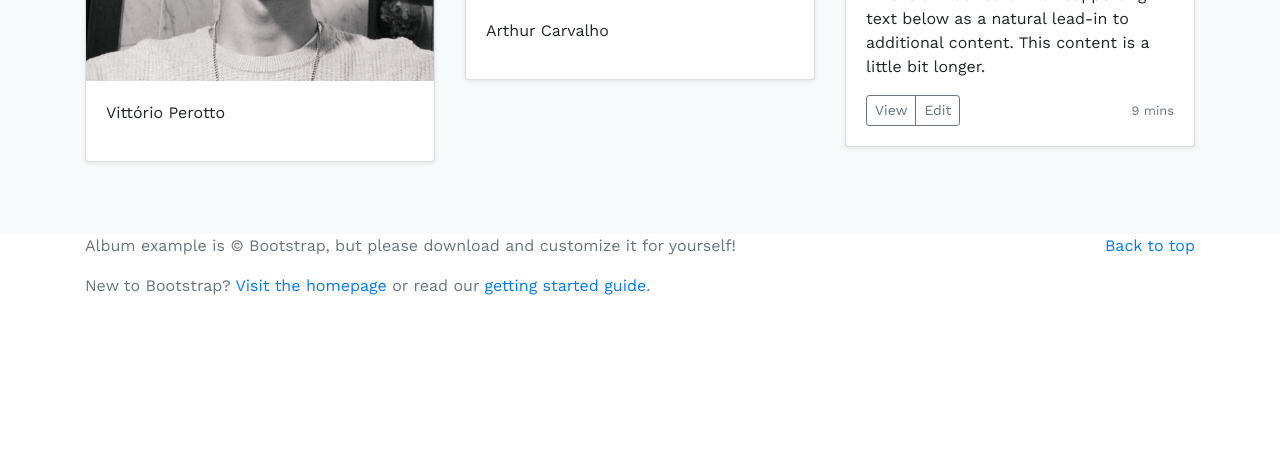
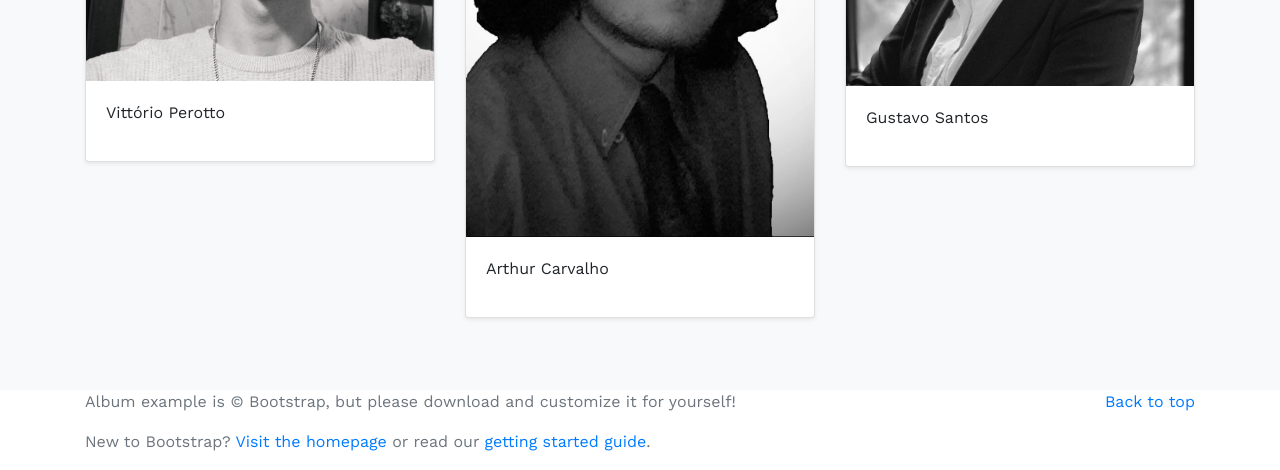
Before and after one commit to abdielmartins/myservice, a Django app: page /about in a window 1280 px wide. Shown: the part 1220-1690 px from the top of the page. Before the commit the page ends 1515 px from the top, so only its background shows below. Run offline with Django 3.2, Linux system fonts and the light colour scheme; some libraries are stand-ins or nearby versions.

Commit message:
page about modifications

```diff
--- a/templates/about.html
+++ b/templates/about.html
@@ -103,7 +103,7 @@
         </div>
         <div class="col-md-4">
           <div class="card mb-4 shadow-sm">
-            <img class="card-img-top" src="{% static "images/Arthur.jpeg" %}" alt="Card image cap">
+            <img class="card-img-top" src="{% static "images/Arthur.jpg" %}" alt="Card image cap">
             <div class="card-body">
               <p class="card-text">Arthur Carvalho</p>
               <div class="d-flex justify-content-between align-items-center">
@@ -116,15 +116,12 @@
         </div>
         <div class="col-md-4">
           <div class="card mb-4 shadow-sm">
-            <svg class="bd-placeholder-img card-img-top" width="100%" height="225" xmlns="http://www.w3.org/2000/svg" preserveAspectRatio="xMidYMid slice" focusable="false" role="img" aria-label="Placeholder: Thumbnail"><title>Placeholder</title><rect width="100%" height="100%" fill="#55595c"/><text x="50%" y="50%" fill="#eceeef" dy=".3em">Thumbnail</text></svg>
+            <img class="card-img-top" src="{% static "images/hanna.jpg" %}" alt="Card image cap">
             <div class="card-body">
-              <p class="card-text">This is a wider card with supporting text below as a natural lead-in to additional content. This content is a little bit longer.</p>
+              <p class="card-text">Gustavo Santos</p>
               <div class="d-flex justify-content-between align-items-center">
                 <div class="btn-group">
-                  <button type="button" class="btn btn-sm btn-outline-secondary">View</button>
-                  <button type="button" class="btn btn-sm btn-outline-secondary">Edit</button>
                 </div>
-                <small class="text-muted">9 mins</small>
               </div>
             </div>
           </div>
```
